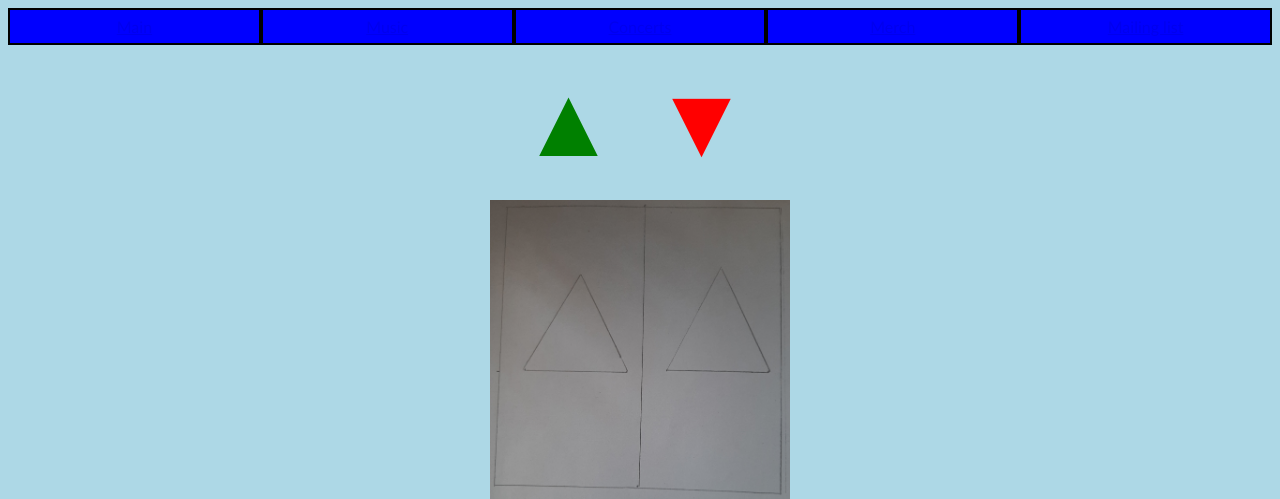
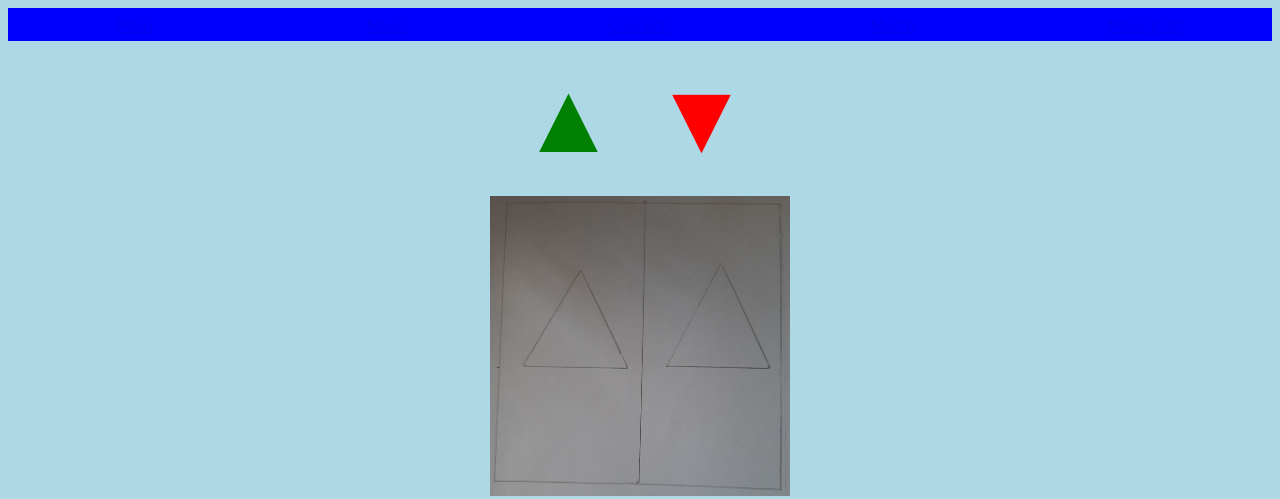
Before and after one commit to Agnis800/AV-promotion-merch-shop, a PHP site: page /main.html in a window 1280 px wide. Shown: the top 499 px of the page. Run offline with PHP 8.4, Linux system fonts and the light colour scheme.

Commit message:
Noņemtas malas (borders) no sākumlapas

```diff
--- a/pages/css/main.css
+++ b/pages/css/main.css
@@ -12,7 +12,8 @@
 
 .menu-btn {
     background-color: blue;
-    border-style: solid;
+    border: none;
+    /* border-style: solid; */
     color: white;
     padding: 7px 14px;
     text-align: center;
```
